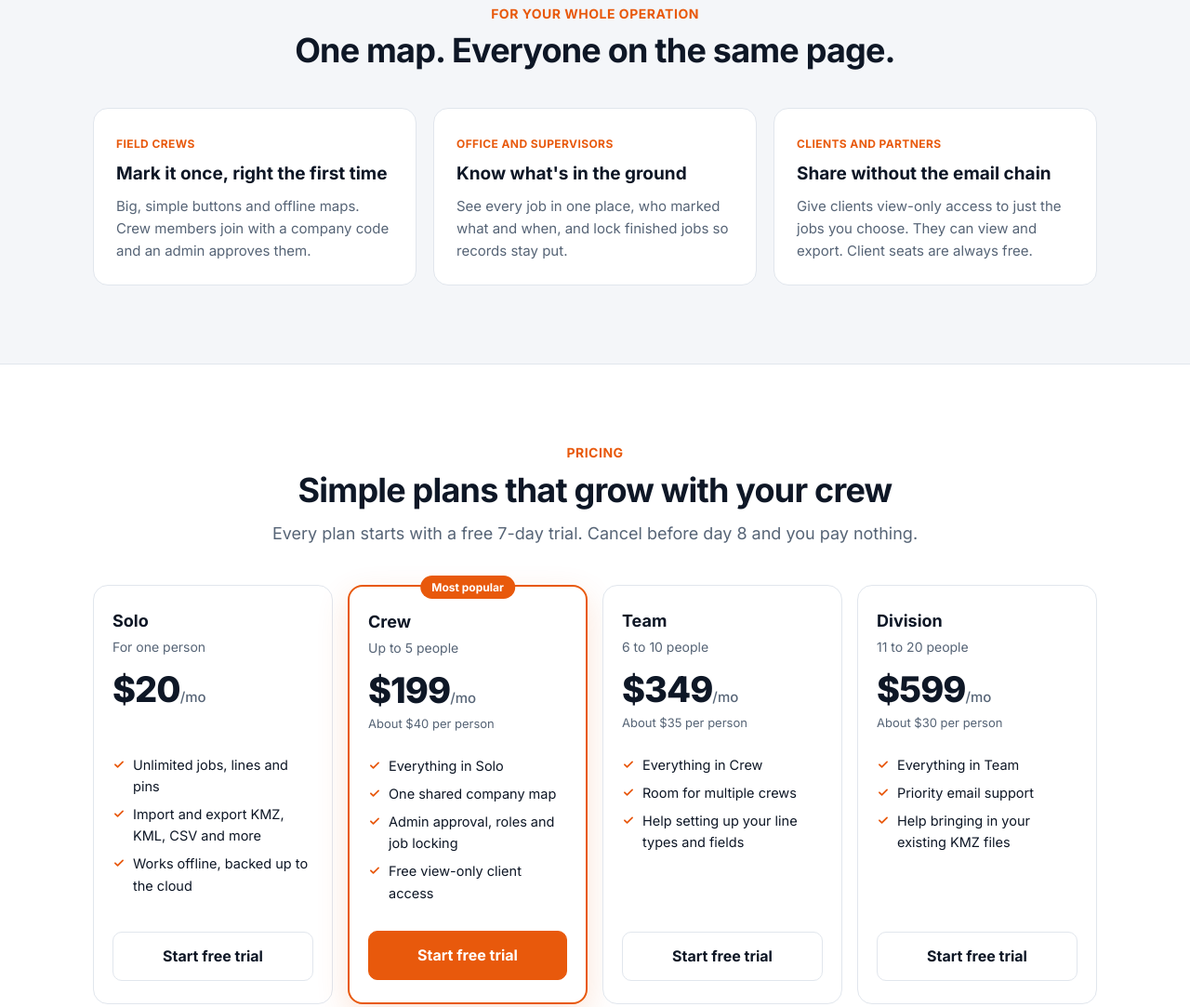
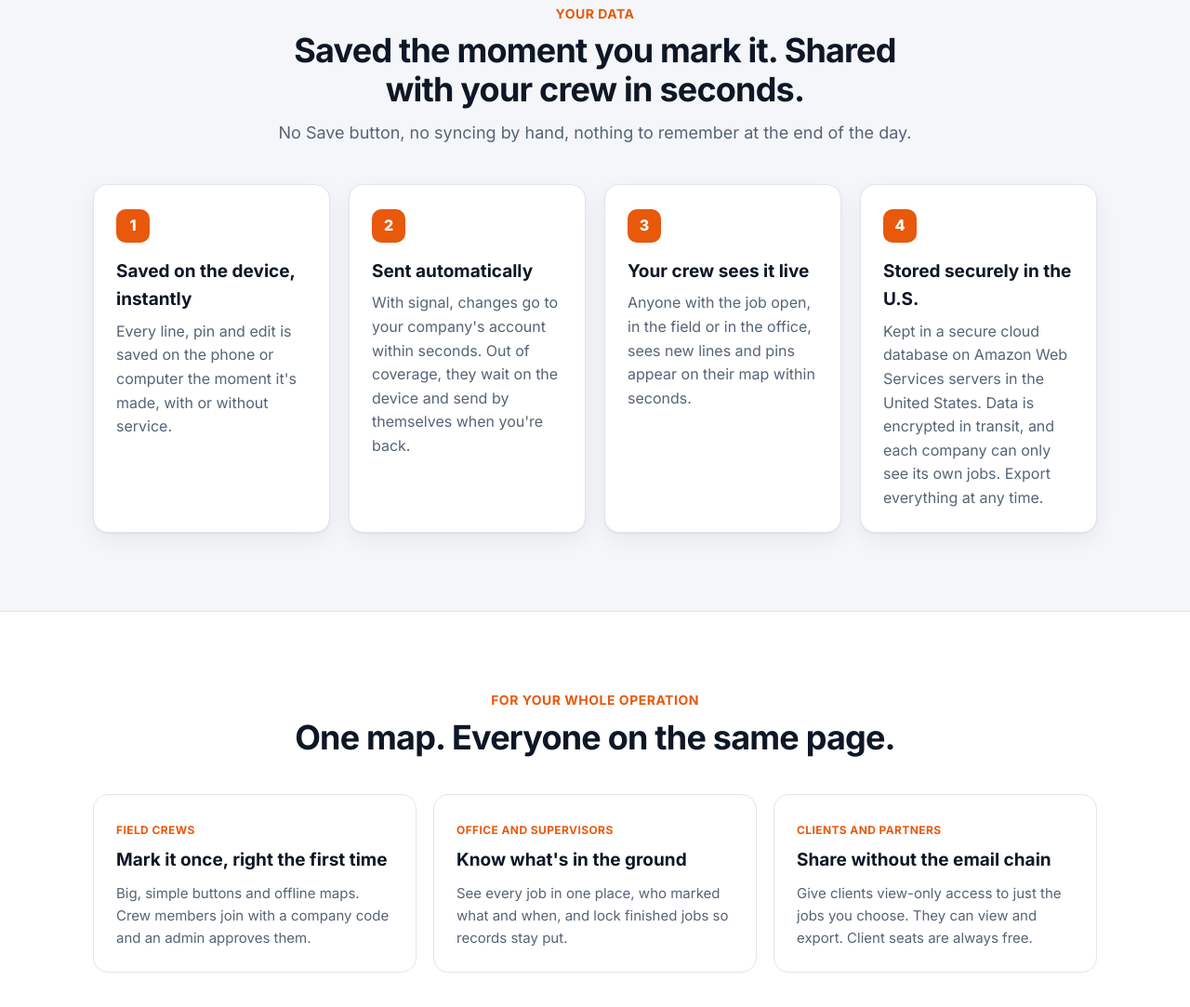
Before and after one commit to srios1022-ux/grounddraft-site, a plain HTML site: page index.html in a window 1280 px wide. Shown: the part 3040-4123 px from the top of the page at 93% size. Drawn offline with Linux system fonts and the light colour scheme.

Commit message:
Add 'Your data' section: saved instantly, sent automatically, crew sees it live, stored in the U.S.
Co-Authored-By: Claude Opus 5.5 <noreply@anthropic.com>

```diff
--- a/index.html
+++ b/index.html
@@ -144,7 +144,30 @@
   </div>
 </section>
 
-<section class="block alt">
+<section class="block alt" id="data">
+  <div class="wrap">
+    <div class="section-head center">
+      <p class="kicker">Your data</p>
+      <h2>Saved the moment you mark it. Shared with your crew in seconds.</h2>
+      <p>No Save button, no syncing by hand, nothing to remember at the end of the day.</p>
+    </div>
+    <div class="steps data-steps">
+      <div class="step"><h3>Saved on the device, instantly</h3>
+        <p>Every line, pin and edit is saved on the phone or computer the moment it's made, with or without service.</p></div>
+      <div class="step"><h3>Sent automatically</h3>
+        <p>With signal, changes go to your company's account within seconds. Out of coverage, they wait on the device
+        and send by themselves when you're back.</p></div>
+      <div class="step"><h3>Your crew sees it live</h3>
+        <p>Anyone with the job open, in the field or in the office, sees new lines and pins appear on their map within
+        seconds.</p></div>
+      <div class="step"><h3>Stored securely in the U.S.</h3>
+        <p>Kept in a secure cloud database on Amazon Web Services servers in the United States. Data is encrypted in
+        transit, and each company can only see its own jobs. Export everything at any time.</p></div>
+    </div>
+  </div>
+</section>
+
+<section class="block">
   <div class="wrap">
     <div class="section-head center">
       <p class="kicker">For your whole operation</p>
@@ -163,7 +186,7 @@
   </div>
 </section>
 
-<section class="block" id="pricing">
+<section class="block alt" id="pricing">
   <div class="wrap">
     <div class="section-head center">
       <p class="kicker">Pricing</p>
@@ -213,7 +236,7 @@
   </div>
 </section>
 
-<section class="block alt" id="contact">
+<section class="block" id="contact">
   <div class="wrap">
     <div class="section-head">
       <p class="kicker">Made to fit your company</p>
@@ -237,7 +260,7 @@
   </div>
 </section>
 
-<section class="block" id="faq">
+<section class="block alt" id="faq">
   <div class="wrap">
     <div class="section-head center">
       <p class="kicker">FAQ</p>
--- a/style.css
+++ b/style.css
@@ -274,3 +274,6 @@ footer.site .brand img { width: 26px; height: 26px; border-radius: 7px; }
   .hero img { width: 64px; height: 64px; border-radius: 14px; }
 }
 .split .copy .kicker { color: var(--accent); font-weight: 700; font-size: 14px; letter-spacing: .5px; text-transform: uppercase; margin: 0 0 8px; }
+.data-steps { grid-template-columns: repeat(4, 1fr); }
+@media (max-width: 960px) { .data-steps { grid-template-columns: repeat(2, 1fr); } }
+@media (max-width: 640px) { .data-steps { grid-template-columns: 1fr; } }
```
